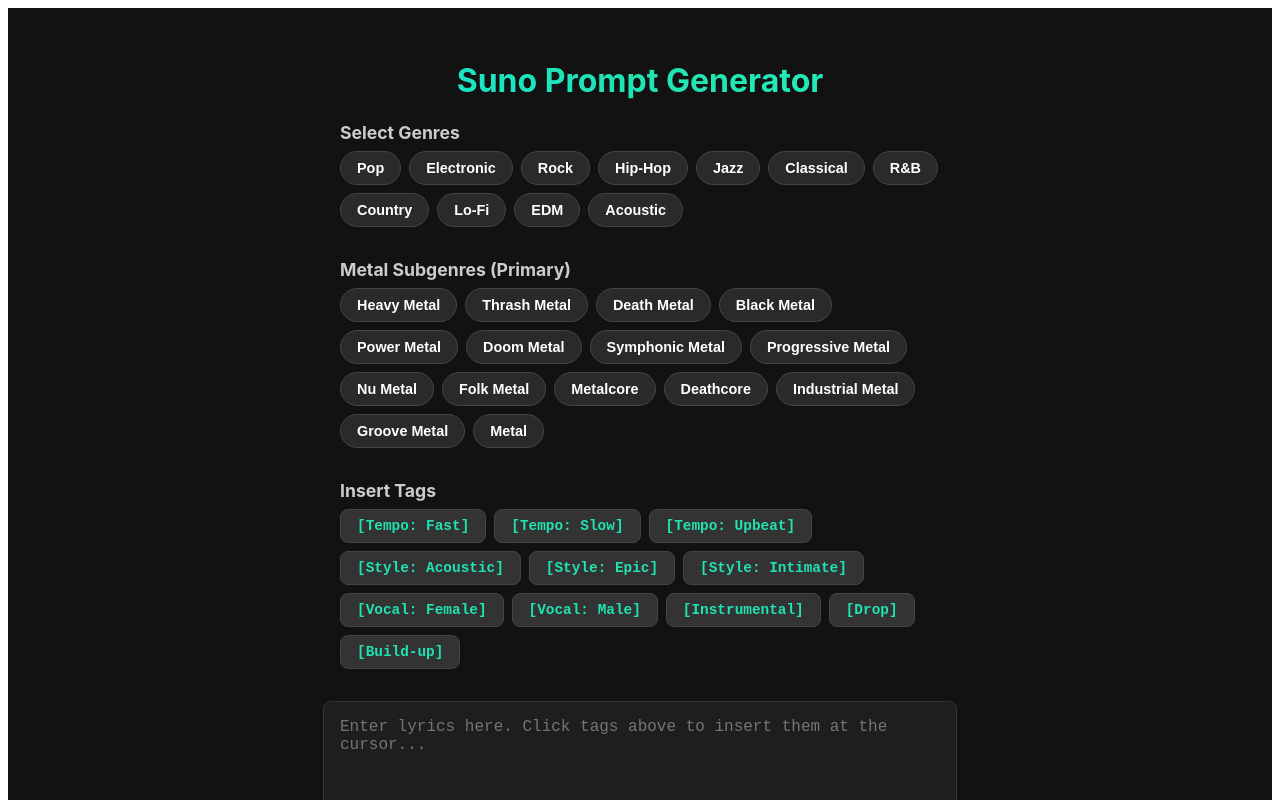
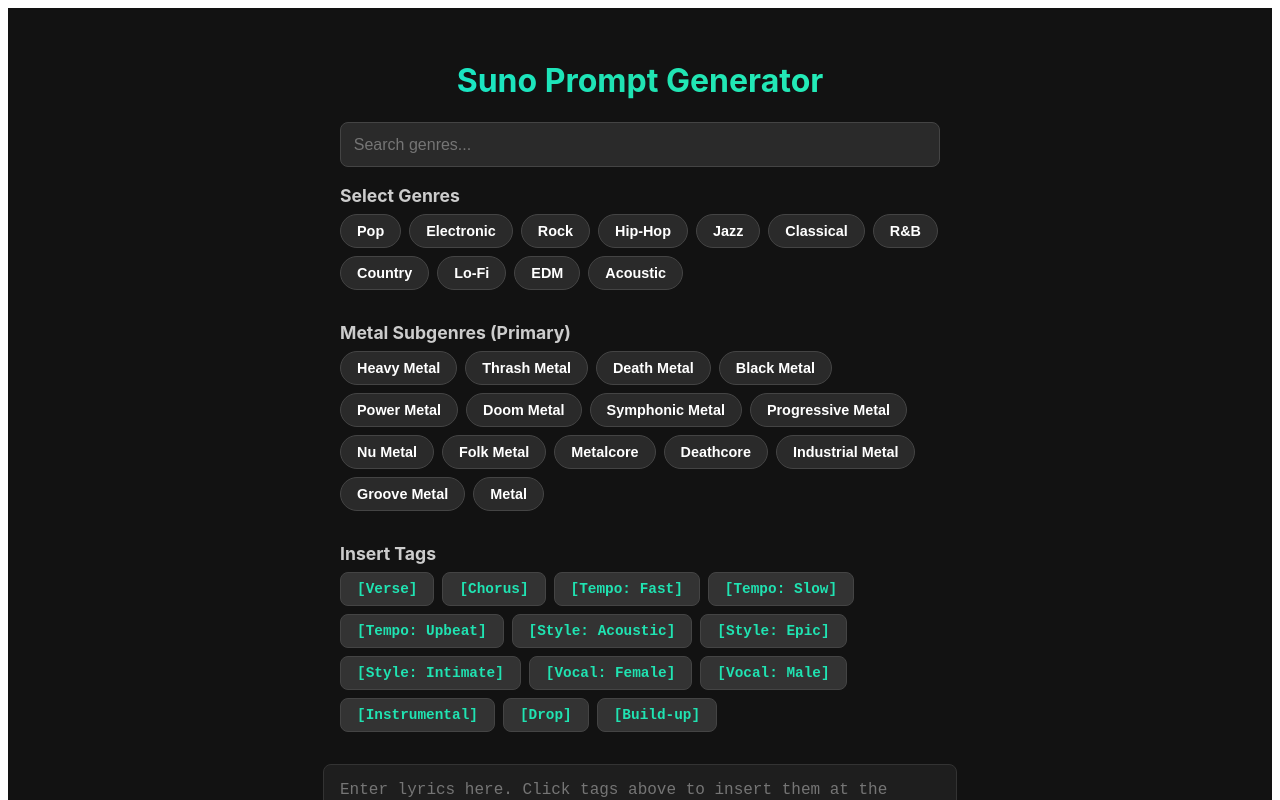
Before and after one commit to Eidolf/ER-Suno-PromptGenerator, a React (Vite) app in the folder frontend/: page / in a window 1280 px wide. Shown: the top 800 px of the page. Built offline with nearby package versions, Linux system fonts and the light colour scheme.

Commit message:
feat: add genre filter, verse insertion, and strip automatic backend formatting

```diff
--- a/frontend/src/App.css
+++ b/frontend/src/App.css
@@ -56,6 +56,29 @@
   background: #000;
   padding: 1rem;
   border-radius: 4px;
+}
+
+.filter-container {
+  margin-bottom: 1rem;
+  max-width: 600px;
+  margin-left: auto;
+  margin-right: auto;
+}
+
+.genre-filter {
+  width: 100%;
+  padding: 0.8rem;
+  border-radius: 8px;
+  border: 1px solid #444;
+  background: #2a2a2a;
+  color: #fff;
+  font-size: 1rem;
+  box-sizing: border-box;
+}
+
+.genre-filter:focus {
+  outline: none;
+  border-color: #20e3b2;
 }
 
 .selection-section {
--- a/frontend/src/App.tsx
+++ b/frontend/src/App.tsx
@@ -9,11 +9,12 @@
 
 const GENRES = ['Pop', 'Electronic', 'Rock', 'Hip-Hop', 'Jazz', 'Classical', 'R&B', 'Country', 'Lo-Fi', 'EDM', 'Acoustic'];
 const METAL_SUBGENRES = ['Heavy Metal', 'Thrash Metal', 'Death Metal', 'Black Metal', 'Power Metal', 'Doom Metal', 'Symphonic Metal', 'Progressive Metal', 'Nu Metal', 'Folk Metal', 'Metalcore', 'Deathcore', 'Industrial Metal', 'Groove Metal', 'Metal'];
-const TAGS = ['[Tempo: Fast]', '[Tempo: Slow]', '[Tempo: Upbeat]', '[Style: Acoustic]', '[Style: Epic]', '[Style: Intimate]', '[Vocal: Female]', '[Vocal: Male]', '[Instrumental]', '[Drop]', '[Build-up]'];
+const TAGS = ['[Verse]', '[Chorus]', '[Tempo: Fast]', '[Tempo: Slow]', '[Tempo: Upbeat]', '[Style: Acoustic]', '[Style: Epic]', '[Style: Intimate]', '[Vocal: Female]', '[Vocal: Male]', '[Instrumental]', '[Drop]', '[Build-up]'];
 
 function App() {
     const [text, setText] = useState('');
     const [selectedGenres, setSelectedGenres] = useState<string[]>([]);
+    const [genreFilter, setGenreFilter] = useState('');
     const [result, setResult] = useState<PromptResponse | null>(null);
     const textareaRef = useRef<HTMLTextAreaElement>(null);
 
@@ -25,15 +26,23 @@
 
     const insertTag = (tag: string) => {
         if (!textareaRef.current) return;
+
+        let tagToInsert = tag;
+        if (tag === '[Verse]') {
+            const verseMatches = text.match(/\[Verse \d+\]/gi) || [];
+            const nextVerseNum = verseMatches.length + 1;
+            tagToInsert = `[Verse ${nextVerseNum}]`;
+        }
+
         const start = textareaRef.current.selectionStart;
         const end = textareaRef.current.selectionEnd;
-        const newText = text.substring(0, start) + tag + text.substring(end);
+        const newText = text.substring(0, start) + tagToInsert + text.substring(end);
         setText(newText);
 
         // Reset cursor position after React state update
         setTimeout(() => {
             if (textareaRef.current) {
-                textareaRef.current.selectionStart = textareaRef.current.selectionEnd = start + tag.length;
+                textareaRef.current.selectionStart = textareaRef.current.selectionEnd = start + tagToInsert.length;
                 textareaRef.current.focus();
             }
         }, 0);
@@ -59,10 +68,20 @@
                 <h1>Suno Prompt Generator</h1>
             </header>
             <main>
+                <div className="filter-container">
+                    <input
+                        type="text"
+                        placeholder="Search genres..."
+                        className="genre-filter"
+                        value={genreFilter}
+                        onChange={(e) => setGenreFilter(e.target.value)}
+                    />
+                </div>
+
                 <div className="selection-section">
                     <h3>Select Genres</h3>
                     <div className="chip-container">
-                        {GENRES.map(genre => (
+                        {GENRES.filter(g => g.toLowerCase().includes(genreFilter.toLowerCase())).map(genre => (
                             <button
                                 key={genre}
                                 className={`chip ${selectedGenres.includes(genre) ? 'active' : ''}`}
@@ -77,7 +96,7 @@
                 <div className="selection-section">
                     <h3>Metal Subgenres (Primary)</h3>
                     <div className="chip-container">
-                        {METAL_SUBGENRES.map(genre => (
+                        {METAL_SUBGENRES.filter(g => g.toLowerCase().includes(genreFilter.toLowerCase())).map(genre => (
                             <button
                                 key={genre}
                                 className={`chip ${selectedGenres.includes(genre) ? 'active' : ''}`}
```
Also changed, not shown: 1 other file (tests, documents, lock files or other folders).
